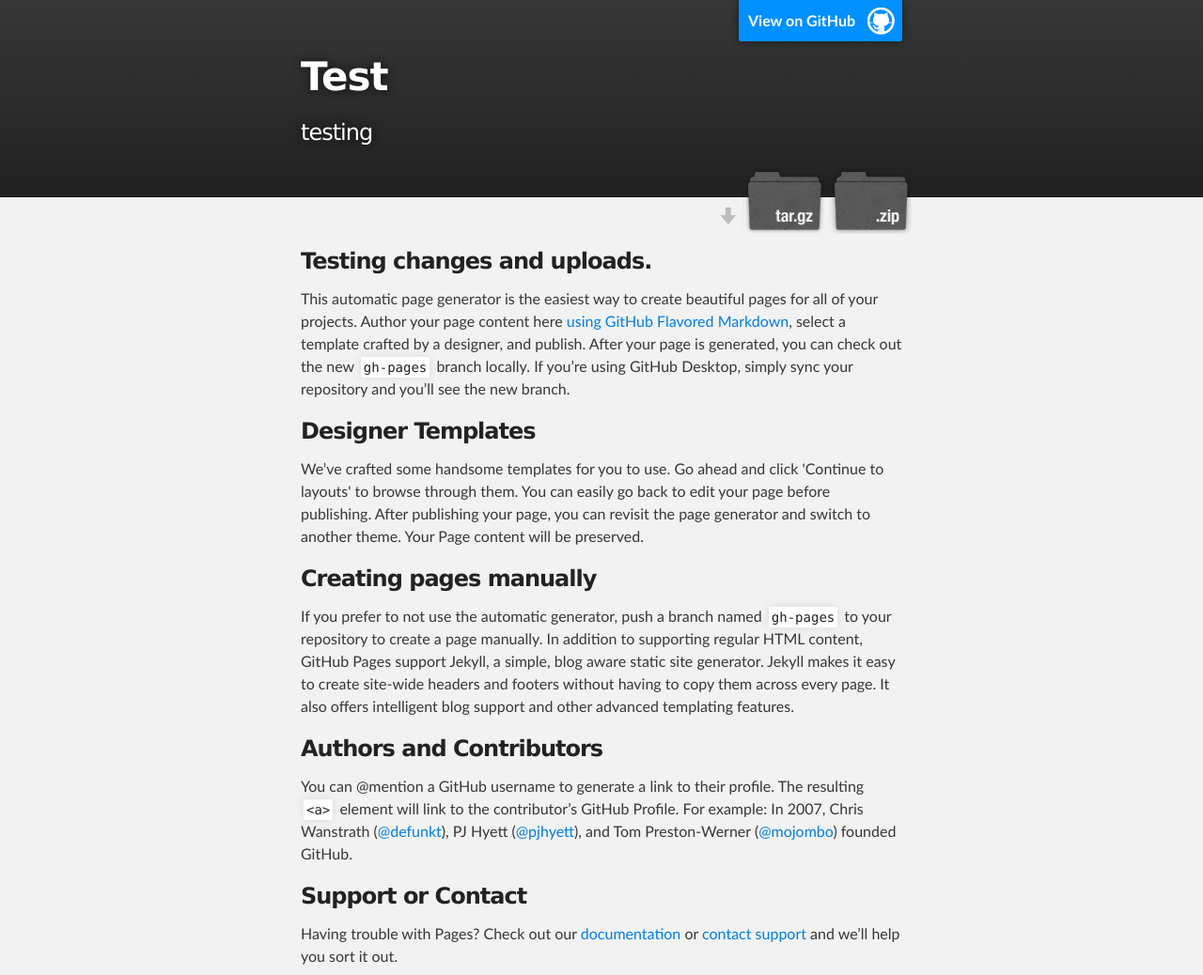
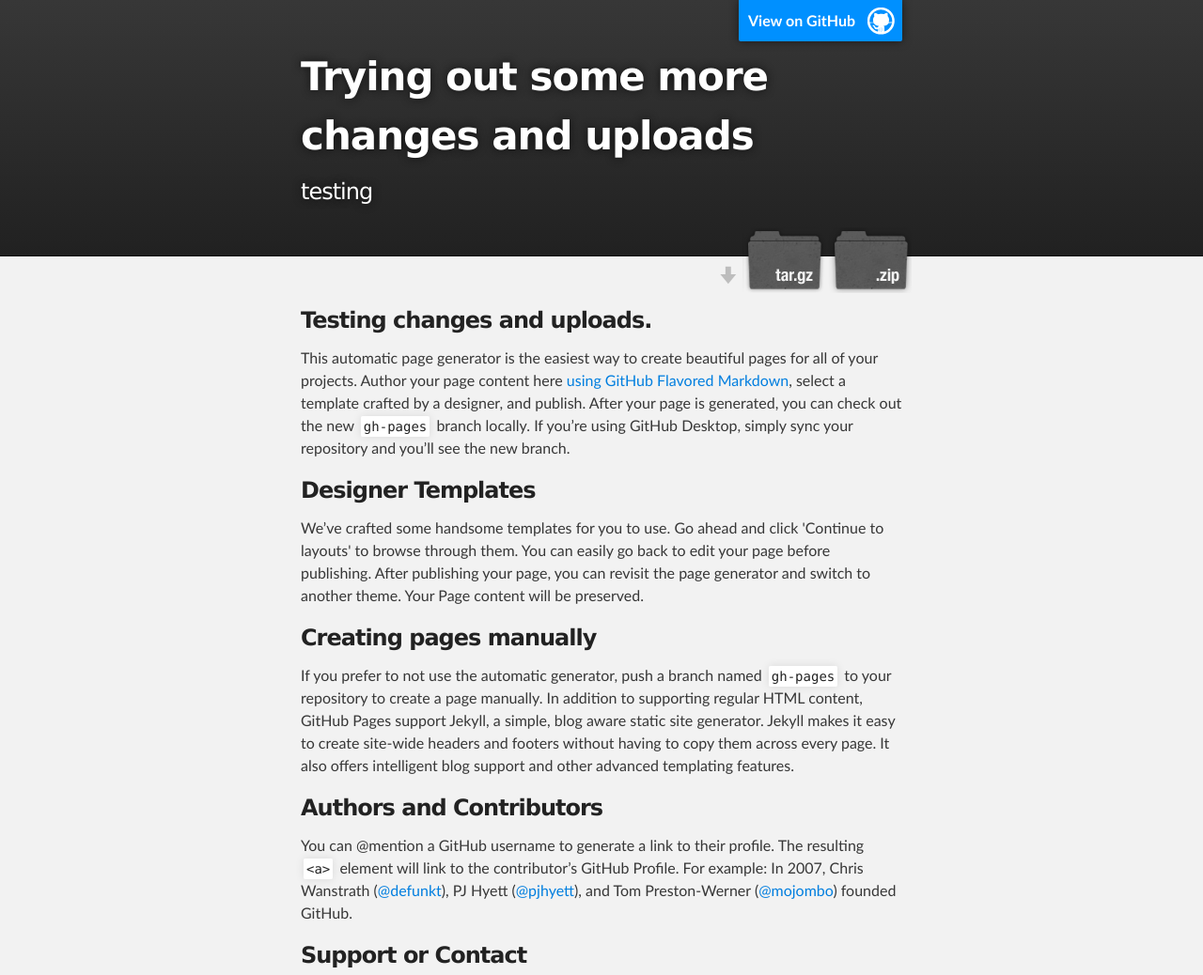
Before and after one commit to walvis/Test, a plain HTML site: page index.html in a window 1280 px wide. Shown: the top 1038 px of the page at 94% size. Drawn offline with Linux system fonts and the light colour scheme.

Commit message:
another change

```diff
--- a/index.html
+++ b/index.html
@@ -18,7 +18,7 @@
         <header class="inner">
           <a id="forkme_banner" href="https://github.com/walvis/Test">View on GitHub</a>
 
-          <h1 id="project_title">Test</h1>
+          <h1 id="project_title">Trying out some more changes and uploads</h1>
           <h2 id="project_tagline">testing</h2>
 
             <section id="downloads">
```
